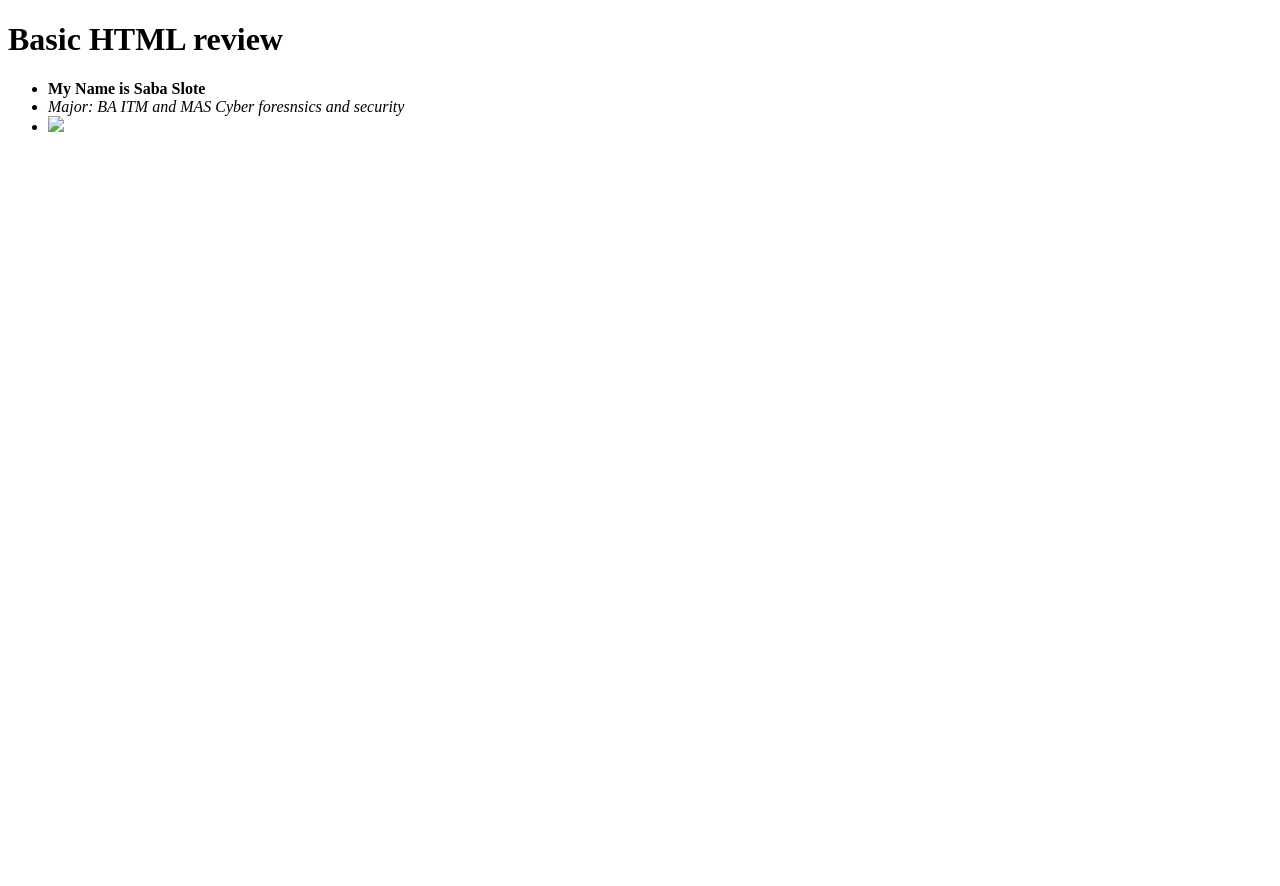
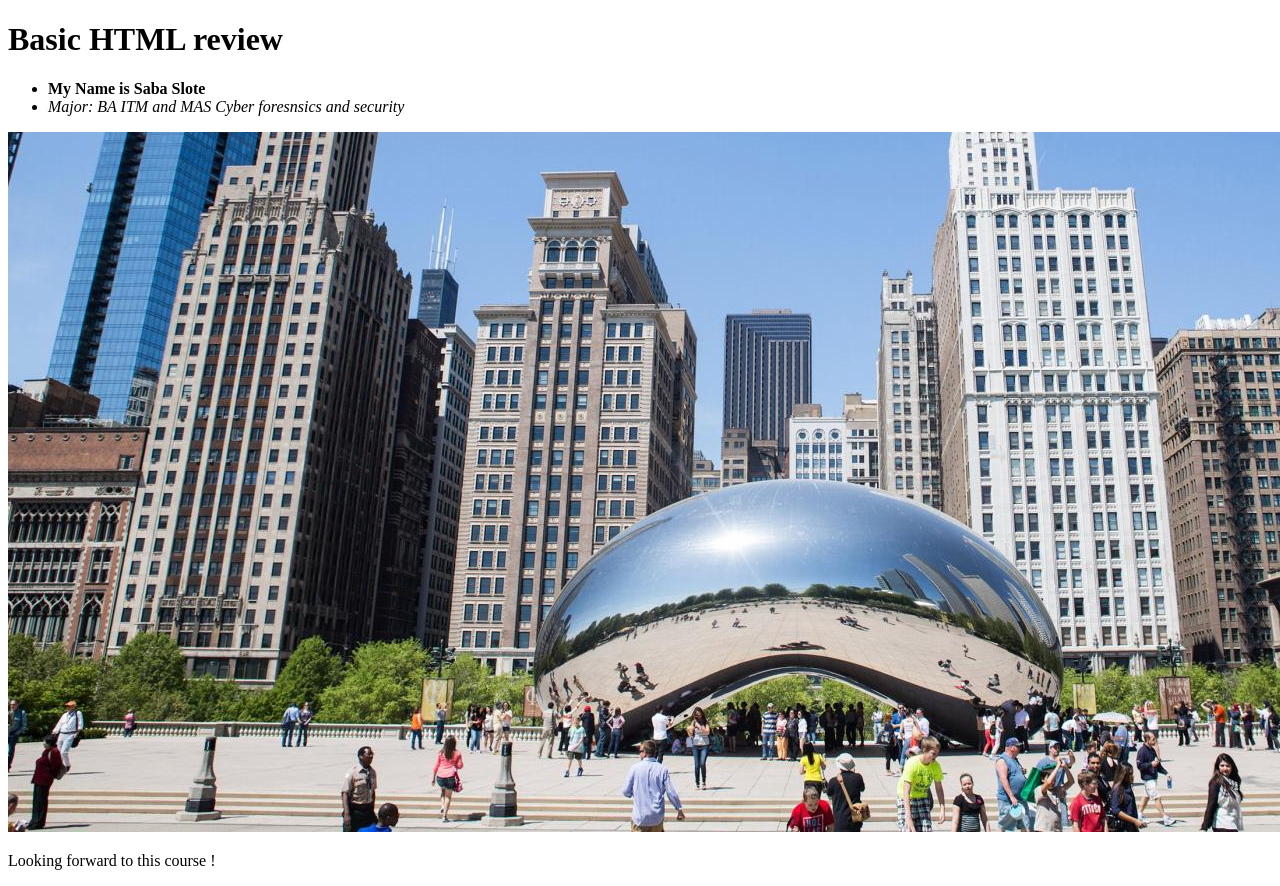
Before and after one commit to sslote2/lab1, a plain HTML site: page index.html in a window 1280 px wide. Before the commit the page ends 800 px from the top, so only its background shows below. Drawn offline with Linux system fonts and the light colour scheme.

Commit message:
adding div element

```diff
--- a/index.html
+++ b/index.html
@@ -9,8 +9,10 @@
   <ul>
     <li><strong>My Name is Saba Slote</strong></li>
 	<li><em>Major: BA ITM and MAS Cyber foresnsics and security</em></li>
-	<li><img src="images/
   </ul>
-  <p> </p>
+  <div>
+    <img src="images/bean.jpeg" alt="the bean">
+  </div>
+  <p>Looking forward to this course ! </p>
 </body>
 </html>
```
